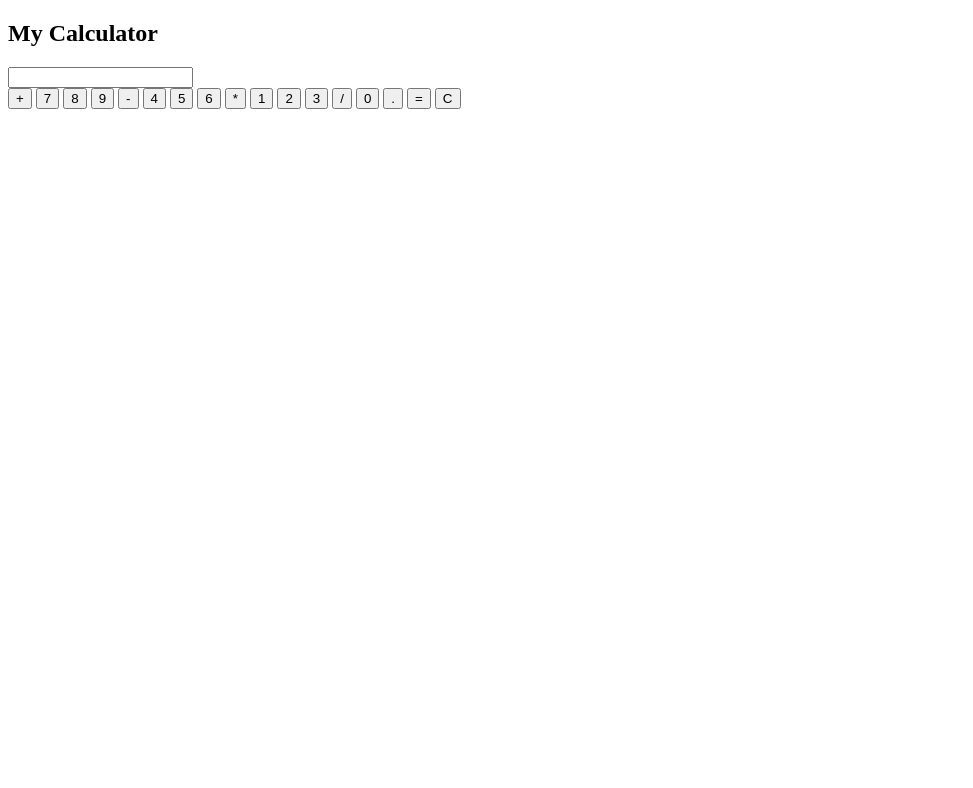
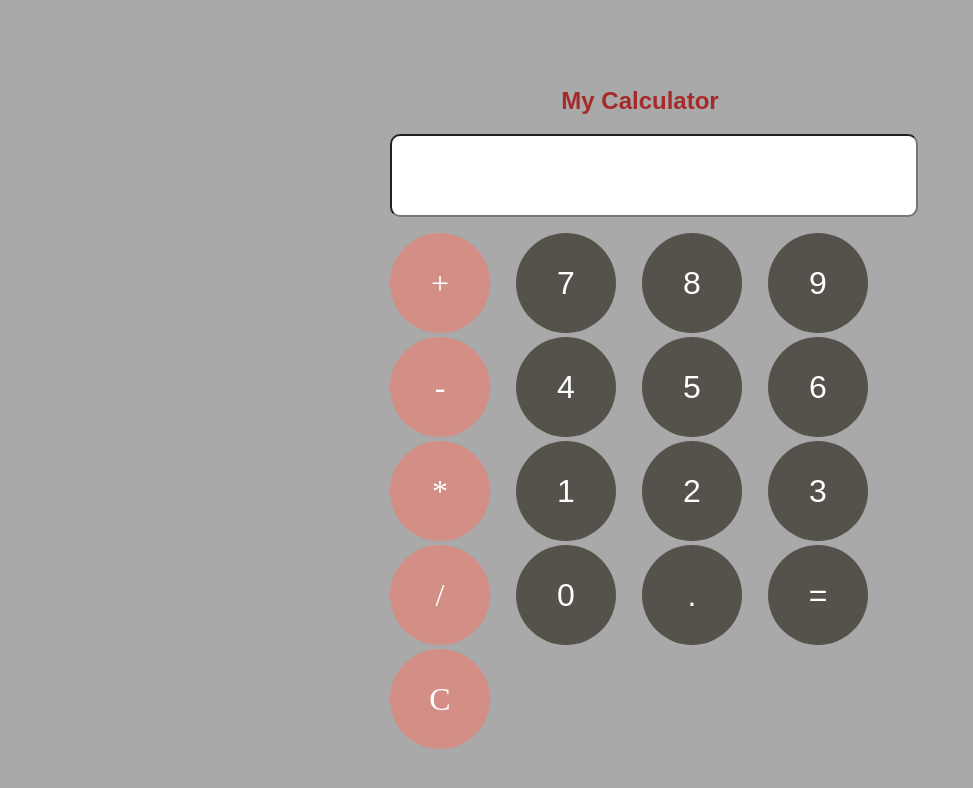
Before and after one commit to mohdmaazkha/MyCalculator, a plain HTML site: page index.html in a window 1280 px wide. Shown: the whole page, without its empty margins (0-973 px from the left). Drawn offline with Linux system fonts and the light colour scheme.

Commit message:
Update index.html

```diff
--- a/index.html
+++ b/index.html
@@ -4,7 +4,7 @@
     <meta charset="UTF-8">
     <meta name="viewport" content="width=device-width, initial-scale=1.0">
     <title>My Calculator</title>
-    <link rel="stylesheet" href="clc.css">
+    <link rel="stylesheet" href="index.css">
 </head>
 <body>
     <div class="calculator">
```
